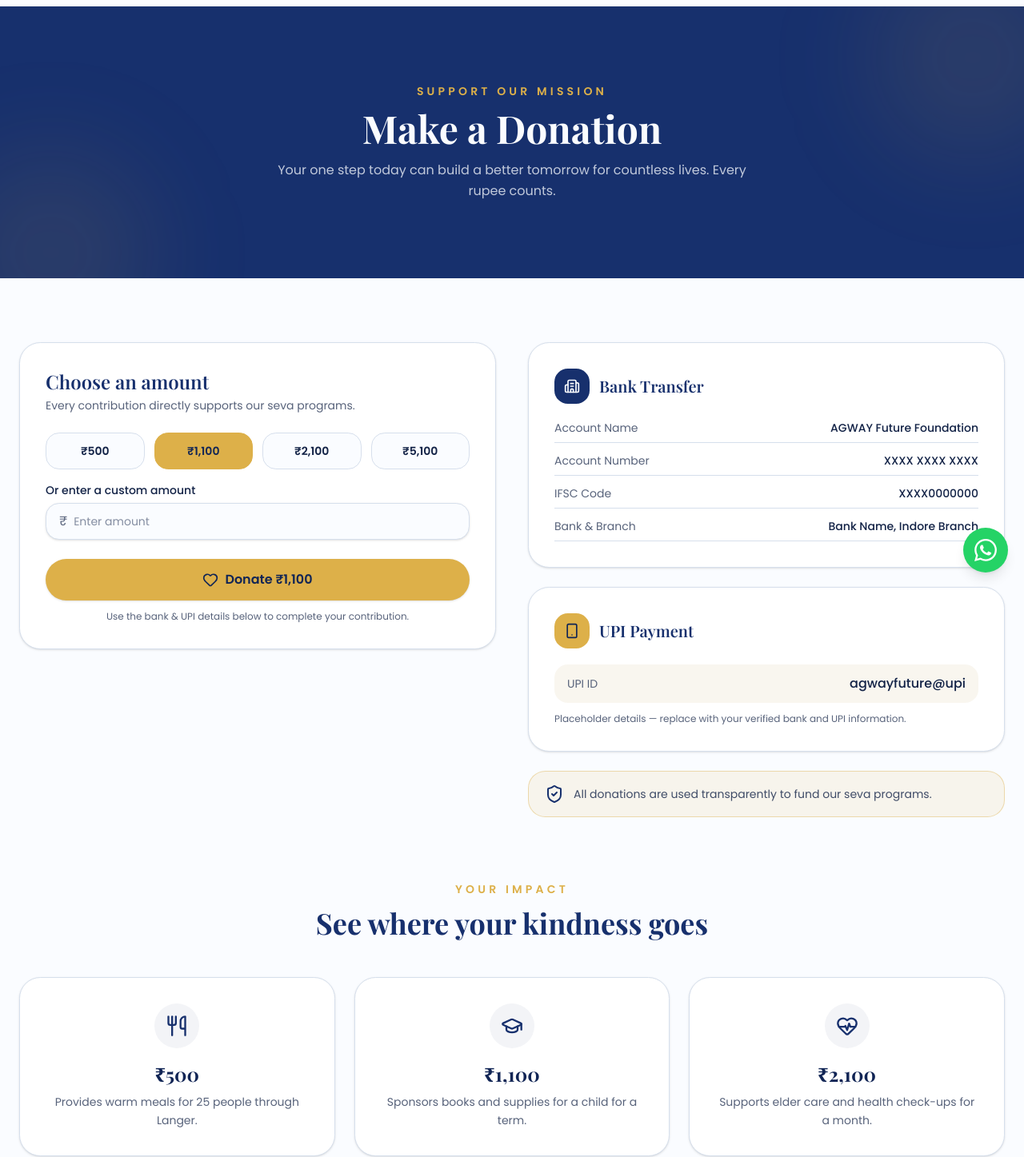
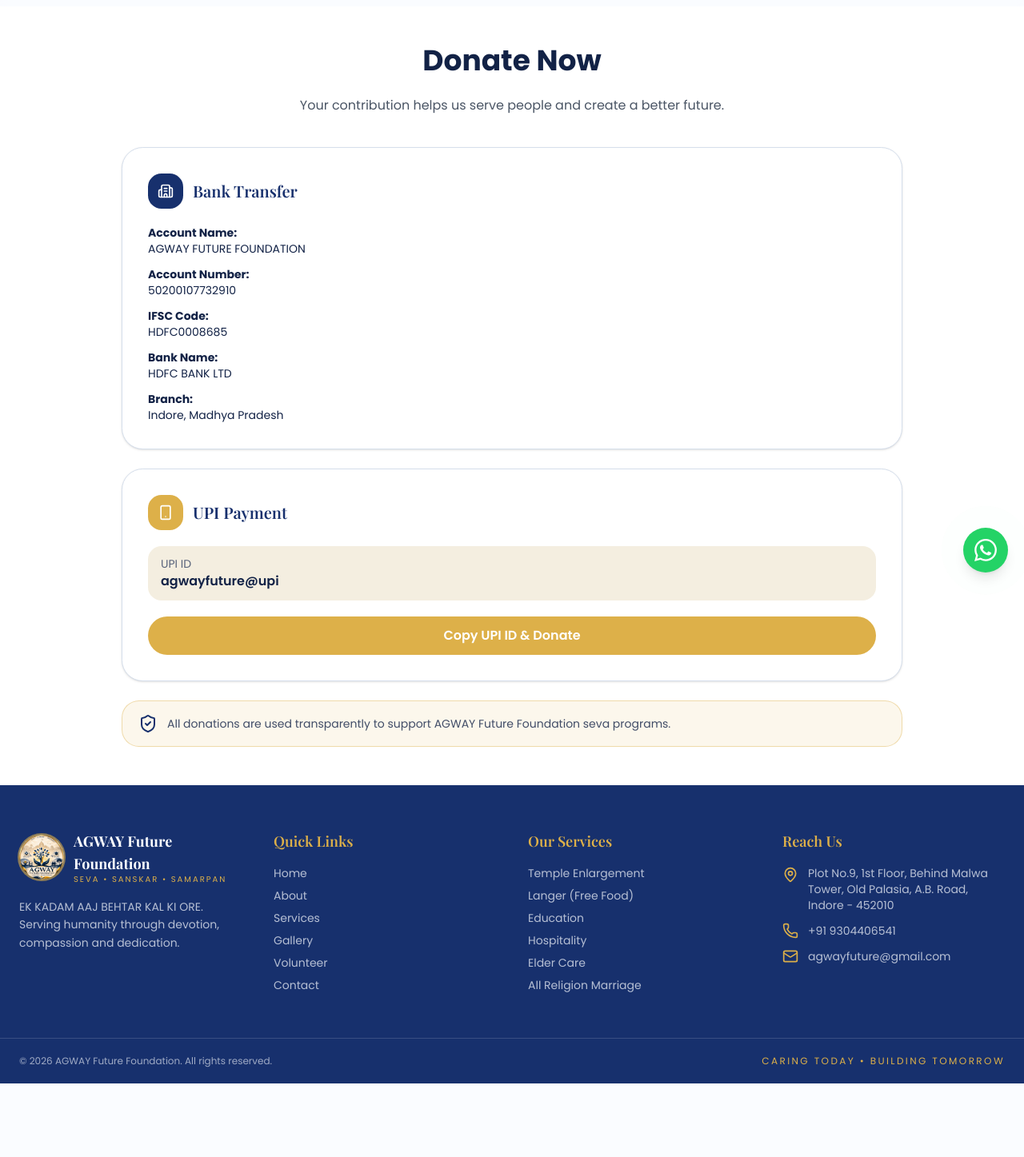
Before and after one commit to Prashmi2000/Agway-Future-Foundation-, a Next.js app: page /donate in a window 1280 px wide. Shown: the part 64-1511 px from the top of the page at 80% size. After the commit the page ends 1419 px from the top, so only its background shows below. Built offline with nearby package versions, Linux system fonts and the light colour scheme.

Commit message:
Update donation bank details

```diff
--- a/app/donate/page.tsx
+++ b/app/donate/page.tsx
@@ -1,112 +1,23 @@
-import type { Metadata } from 'next'
-import { Building2, Smartphone, ShieldCheck, Utensils, GraduationCap, HeartPulse } from 'lucide-react'
-import { PageHeader } from '@/components/page-header'
-import { Reveal } from '@/components/reveal'
-import { DonateOptions } from '@/components/donate-options'
+"use client";
 
-export const metadata: Metadata = {
-  title: 'Donate',
-  description:
-    'Support AGWAY Future Foundation with a donation. Your generosity fuels free meals, education, elder care and more.',
-}
-
-const impact = [
-  { icon: Utensils, amount: '₹500', text: 'Provides warm meals for 25 people through Langer.' },
-  { icon: GraduationCap, amount: '₹1,100', text: 'Sponsors books and supplies for a child for a term.' },
-  { icon: HeartPulse, amount: '₹2,100', text: 'Supports elder care and health check-ups for a month.' },
-]
+import {DonateOptions} from "@/components/donate-options";
 
 export default function DonatePage() {
   return (
-    <>
-      <PageHeader
-        eyebrow="Support Our Mission"
-        title="Make a Donation"
-        description="Your one step today can build a better tomorrow for countless lives. Every rupee counts."
-      />
+    <main className="min-h-screen bg-white py-12">
+      <div className="max-w-5xl mx-auto px-6">
 
-      <section className="mx-auto max-w-7xl px-4 py-20 md:px-6">
-        <div className="grid gap-10 lg:grid-cols-2">
-          <Reveal>
-            <DonateOptions />
-          </Reveal>
+        <h1 className="text-4xl font-bold text-center mb-6">
+          Donate Now
+        </h1>
 
-          <Reveal delay={120} id="donation-details" className="space-y-6">
-            <div className="rounded-3xl border border-border bg-card p-6 shadow-sm md:p-8">
-              <div className="flex items-center gap-3">
-                <span className="flex h-11 w-11 items-center justify-center rounded-xl bg-primary text-primary-foreground">
-                  <Building2 className="h-5 w-5" />
-                </span>
-                <h3 className="font-serif text-xl font-semibold text-primary">Bank Transfer</h3>
-              </div>
-              <dl className="mt-5 space-y-3 text-sm">
-                {[
-                  ['Account Name', 'AGWAY Future Foundation'],
-                  ['Account Number', 'XXXX XXXX XXXX'],
-                  ['IFSC Code', 'XXXX0000000'],
-                  ['Bank & Branch', 'Bank Name, Indore Branch'],
-                ].map(([k, v]) => (
-                  <div key={k} className="flex justify-between gap-4 border-b border-border pb-2">
-                    <dt className="text-muted-foreground">{k}</dt>
-                    <dd className="text-right font-medium text-foreground">{v}</dd>
-                  </div>
-                ))}
-              </dl>
-            </div>
+        <p className="text-center text-gray-600 mb-10">
+          Your contribution helps us serve people and create a better future.
+        </p>
 
-            <div className="rounded-3xl border border-border bg-card p-6 shadow-sm md:p-8">
-              <div className="flex items-center gap-3">
-                <span className="flex h-11 w-11 items-center justify-center rounded-xl bg-gold text-gold-foreground">
-                  <Smartphone className="h-5 w-5" />
-                </span>
-                <h3 className="font-serif text-xl font-semibold text-primary">UPI Payment</h3>
-              </div>
-              <div className="mt-5 flex items-center justify-between gap-4 rounded-xl bg-secondary/50 px-4 py-3">
-                <span className="text-sm text-muted-foreground">UPI ID</span>
-                <span className="font-medium text-foreground">agwayfuture@upi</span>
-              </div>
-              <p className="mt-3 text-xs text-muted-foreground">
-                Placeholder details — replace with your verified bank and UPI information.
-              </p>
-            </div>
+        <DonateOptions />
 
-            <div className="flex items-center gap-3 rounded-2xl border border-gold/40 bg-gold/10 px-5 py-4">
-              <ShieldCheck className="h-6 w-6 shrink-0 text-primary" />
-              <p className="text-sm text-foreground/80">
-                All donations are used transparently to fund our seva programs.
-              </p>
-            </div>
-          </Reveal>
-        </div>
-
-        <div className="mt-20">
-          <Reveal className="mx-auto max-w-2xl text-center">
-            <p className="text-sm font-semibold uppercase tracking-[0.3em] text-gold">
-              Your Impact
-            </p>
-            <h2 className="mt-3 font-serif text-3xl font-bold text-balance text-primary md:text-4xl">
-              See where your kindness goes
-            </h2>
-          </Reveal>
-          <div className="mt-12 grid gap-6 md:grid-cols-3">
-            {impact.map((item, i) => (
-              <Reveal
-                key={item.amount}
-                delay={i * 100}
-                className="rounded-3xl border border-border bg-card p-8 text-center shadow-sm"
-              >
-                <span className="mx-auto flex h-14 w-14 items-center justify-center rounded-full bg-primary/5 text-primary">
-                  <item.icon className="h-7 w-7" />
-                </span>
-                <p className="mt-4 font-serif text-2xl font-bold text-gold-foreground">
-                  {item.amount}
-                </p>
-                <p className="mt-2 text-sm leading-relaxed text-muted-foreground">{item.text}</p>
-              </Reveal>
-            ))}
-          </div>
-        </div>
-      </section>
-    </>
-  )
+      </div>
+    </main>
+  );
 }
--- a/components/donate-options.tsx
+++ b/components/donate-options.tsx
@@ -1,74 +1,108 @@
-'use client'
-
-import { useState } from 'react'
-import { Heart } from 'lucide-react'
-
-const presets = [500, 1100, 2100, 5100]
+import { Building2, Smartphone, ShieldCheck } from 'lucide-react'
 
 export function DonateOptions() {
-  const [amount, setAmount] = useState<number>(1100)
-  const [custom, setCustom] = useState('')
+  return (
+    <div className="space-y-6">
 
-  const value = custom ? Number(custom) || 0 : amount
+      {/* Bank Details */}
+      <div className="rounded-3xl border border-border bg-card p-6 shadow-sm md:p-8">
 
-  return (
-    <div className="rounded-3xl border border-border bg-card p-6 shadow-sm md:p-8">
-      <h3 className="font-serif text-2xl font-semibold text-primary">Choose an amount</h3>
-      <p className="mt-1 text-sm text-muted-foreground">
-        Every contribution directly supports our seva programs.
-      </p>
+        <div className="flex items-center gap-3">
+          <span className="flex h-11 w-11 items-center justify-center rounded-xl bg-primary text-white">
+            <Building2 className="h-5 w-5" />
+          </span>
 
-      <div className="mt-6 grid grid-cols-2 gap-3 sm:grid-cols-4">
-        {presets.map((p) => {
-          const active = !custom && amount === p
-          return (
-            <button
-              key={p}
-              type="button"
-              onClick={() => {
-                setAmount(p)
-                setCustom('')
-              }}
-              className={`rounded-xl border px-4 py-3 text-sm font-semibold transition-colors ${
-                active
-                  ? 'border-gold bg-gold text-gold-foreground'
-                  : 'border-border bg-background text-foreground hover:border-gold/60'
-              }`}
-            >
-              &#8377;{p.toLocaleString('en-IN')}
-            </button>
-          )
-        })}
+          <h3 className="font-serif text-xl font-semibold text-primary">
+            Bank Transfer
+          </h3>
+        </div>
+
+        <div className="mt-5 space-y-3 text-sm">
+
+          <p>
+            <b>Account Name:</b><br />
+            AGWAY FUTURE FOUNDATION
+          </p>
+
+          <p>
+            <b>Account Number:</b><br />
+            50200107732910
+          </p>
+
+          <p>
+            <b>IFSC Code:</b><br />
+            HDFC0008685
+          </p>
+
+          <p>
+            <b>Bank Name:</b><br />
+            HDFC BANK LTD
+          </p>
+
+          <p>
+            <b>Branch:</b><br />
+            Indore, Madhya Pradesh
+          </p>
+
+        </div>
+
       </div>
 
-      <div className="mt-4">
-        <label htmlFor="custom" className="mb-1.5 block text-sm font-medium text-foreground">
-          Or enter a custom amount
-        </label>
-        <div className="flex items-center rounded-xl border border-border bg-background px-4 shadow-sm focus-within:border-gold focus-within:ring-2 focus-within:ring-gold/30">
-          <span className="text-muted-foreground">&#8377;</span>
-          <input
-            id="custom"
-            type="number"
-            min={1}
-            value={custom}
-            onChange={(e) => setCustom(e.target.value)}
-            placeholder="Enter amount"
-            className="w-full bg-transparent px-2 py-3 text-sm outline-none"
-          />
+
+      {/* UPI Details */}
+      <div className="rounded-3xl border border-border bg-card p-6 shadow-sm md:p-8">
+
+        <div className="flex items-center gap-3">
+
+          <span className="flex h-11 w-11 items-center justify-center rounded-xl bg-gold text-white">
+            <Smartphone className="h-5 w-5" />
+          </span>
+
+          <h3 className="font-serif text-xl font-semibold text-primary">
+            UPI Payment
+          </h3>
+
         </div>
+
+
+        <div className="mt-5 rounded-xl bg-secondary px-4 py-3">
+
+          <p className="text-sm text-muted-foreground">
+            UPI ID
+          </p>
+
+          <p className="font-semibold">
+            agwayfuture@upi
+          </p>
+
+        </div>
+
+
+        <button
+          onClick={() => {
+               navigator.clipboard.writeText("agwayfuture@upi")
+              alert("UPI ID copied: agwayfuture@upi")
+  }}
+  className="mt-5 inline-flex w-full items-center justify-center rounded-full bg-gold px-5 py-3 font-semibold text-white transition hover:scale-105"
+>
+  Copy UPI ID & Donate
+</button>
+
       </div>
 
-      <a
-        href="#donation-details"
-        className="mt-6 inline-flex w-full items-center justify-center gap-2 rounded-full bg-gold px-6 py-3.5 font-semibold text-gold-foreground shadow-sm transition-transform hover:scale-[1.02]"
-      >
-        <Heart className="h-5 w-5" />
-        Donate &#8377;{value.toLocaleString('en-IN')}
-      </a>
-      <p className="mt-3 text-center text-xs text-muted-foreground">
-        Use the bank &amp; UPI details below to complete your contribution.
-      </p>
+
+      {/* Transparency */}
+      <div className="flex items-center gap-3 rounded-2xl border border-gold/40 bg-gold/10 px-5 py-4">
+
+        <ShieldCheck className="h-6 w-6 text-primary" />
+
+        <p className="text-sm text-foreground/80">
+          All donations are used transparently to support AGWAY Future Foundation seva programs.
+        </p>
+
+      </div>
+
+
     </div>
   )
 }
```
